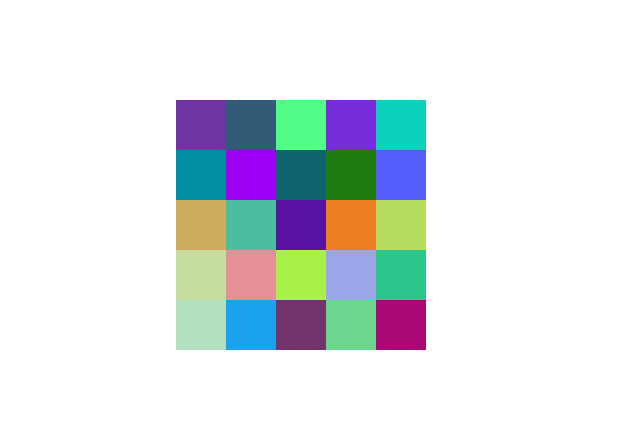
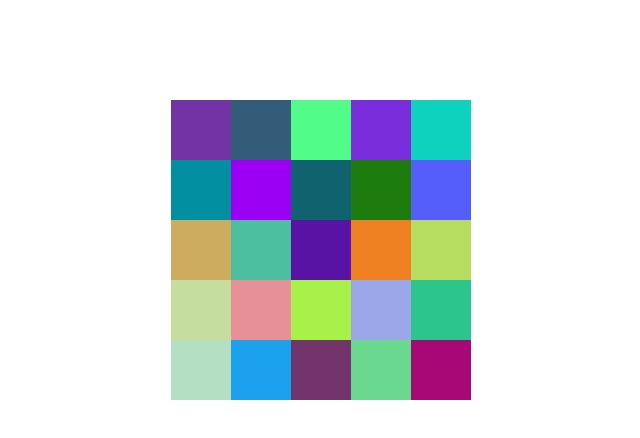
Before and after one commit to AndriyLidych/my_home_works, a plain HTML site: page Advanced/HW11/index.html in a window 1280 px wide. Shown: the whole page, without its empty margins (339-979 px from the left). Drawn offline with Linux system fonts and the light colour scheme.

Commit message:
revorked

```diff
--- a/Advanced/HW11/Style.css
+++ b/Advanced/HW11/Style.css
@@ -4,7 +4,7 @@ html, body {
 
 
 }
-h1, h2, h3, h4, h5, h6, ul, li, div, p, a {
+h1, h2, h3, h4, h5, h6,  div {
     margin: 0;
     padding: 0;
 
@@ -16,8 +16,8 @@ h1, h2, h3, h4, h5, h6, ul, li, div, p, a {
 background-color: rgb(170, 163, 163);
 margin: auto;
 margin-top: 100px;
-width: 250px;
-height: 250px;
+width: 260px;
+height: 260px;
 display: flex;
 background-repeat: round space;
 }
@@ -25,7 +25,7 @@ background-repeat: round space;
 
 
 .box {
-    width: 50px;
-    height: 50px;
+    width: 60px;
+    height: 60px;
     background-color: aqua;
 }
--- a/Advanced/HW11/Text.js
+++ b/Advanced/HW11/Text.js
@@ -1,6 +1,6 @@
 function getRandomColor(value = 256) {
-    const randomColor = Math.floor(Math.random() * value);
-    return randomColor
+    const randomColor = Math.random() * value;
+    return randomColor;
 }
 
 function changeColor() {
@@ -9,8 +9,8 @@ function changeColor() {
     });
 }
 
-let timer = setTimeout(function run() {
+let timer = setTimeout(function time() {
     let i =changeColor();
 
-    timer = setTimeout(run, 1000);
+    timer = setTimeout(time, 1000);
   }, 1000);
--- a/Advanced/HW11/index.html
+++ b/Advanced/HW11/index.html
@@ -10,35 +10,35 @@
 </head>
 <body>
     <div class="bigBox">
-        <div class="littlBox">
+        <div class="smallbox">
             <div class="box"></div>
             <div class="box"></div>
             <div class="box"></div>
             <div class="box"></div>
             <div class="box"></div>
         </div>
-        <div class="littlBox">
+        <div class="smallbox">
             <div class="box"></div>
             <div class="box"></div>
             <div class="box"></div>
             <div class="box"></div>
             <div class="box"></div>
         </div>
-        <div class="littlBox">
+        <div class="smallbox">
             <div class="box"></div>
             <div class="box"></div>
             <div class="box"></div>
             <div class="box"></div>
             <div class="box"></div>
         </div>
-        <div class="littlBox">
+        <div class="smallbox">
             <div class="box"></div>
             <div class="box"></div>
             <div class="box"></div>
             <div class="box"></div>
             <div class="box"></div>
         </div>
-        <div class="littlBox">
+        <div class="smallbox">
             <div class="box"></div>
             <div class="box"></div>
             <div class="box"></div>
```
